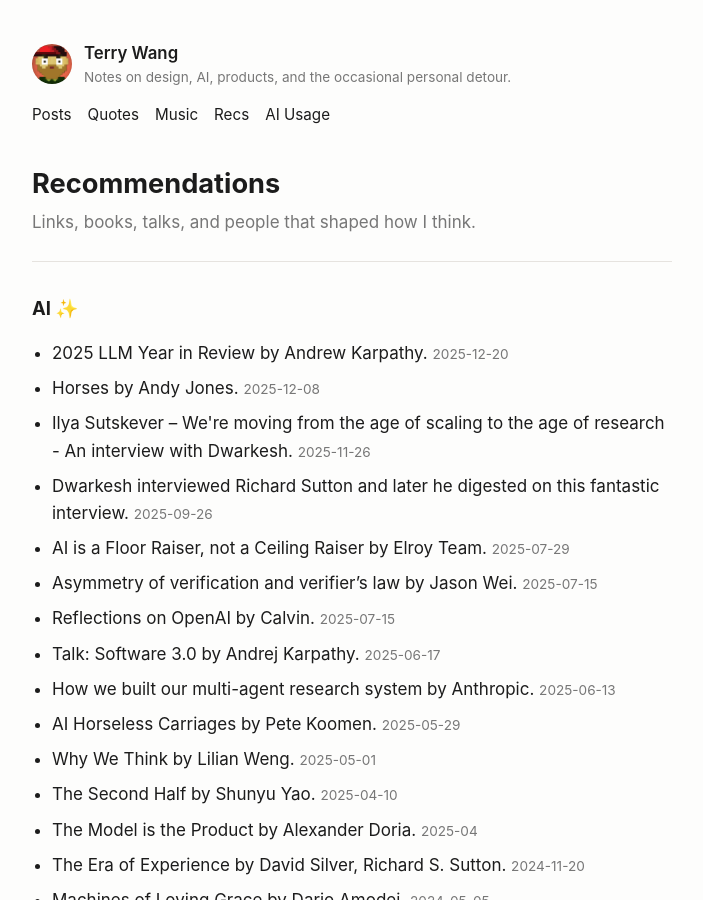
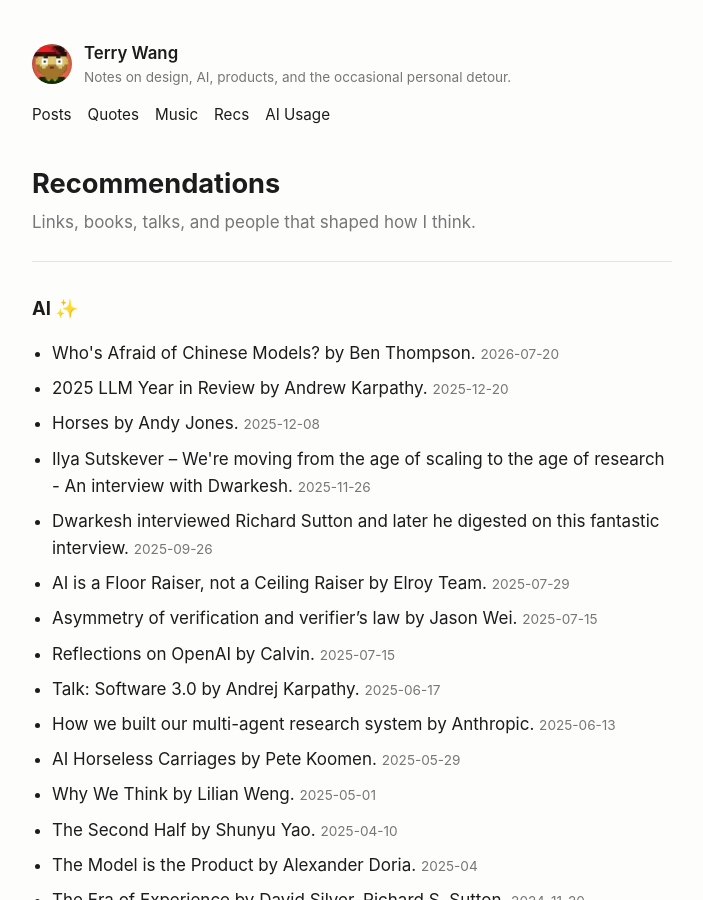
Before and after one commit to lvterry/lvterry.github.io, a Jekyll site: the page built from recommendations.html, in a window 1280 px wide and 900 px high. Shown: the whole window, without its empty margins (288-991 px from the left). Built offline with Jekyll 4.4.1, drawn with Linux system fonts in a browser that asks for light colours.

Commit message:
Add Stratechery article to recommendations

```diff
--- a/recommendations.html
+++ b/recommendations.html
@@ -15,6 +15,9 @@
     <section class="category">
         <h2>AI ✨</h2>
         <ul class="recommendation-list">
+            <li>
+                <a href="https://stratechery.com/2026/whos-afraid-of-chinese-models/">Who's Afraid of Chinese Models?</a> by Ben Thompson. <span class="weak">2026-07-20</span>
+            </li>
             <li>
                 <a href="https://karpathy.bearblog.dev/year-in-review-2025/">2025 LLM Year in Review</a> by Andrew Karpathy. <span class="weak">2025-12-20</span>
             </li>
```
Also changed, not shown: Gemfile.lock.
